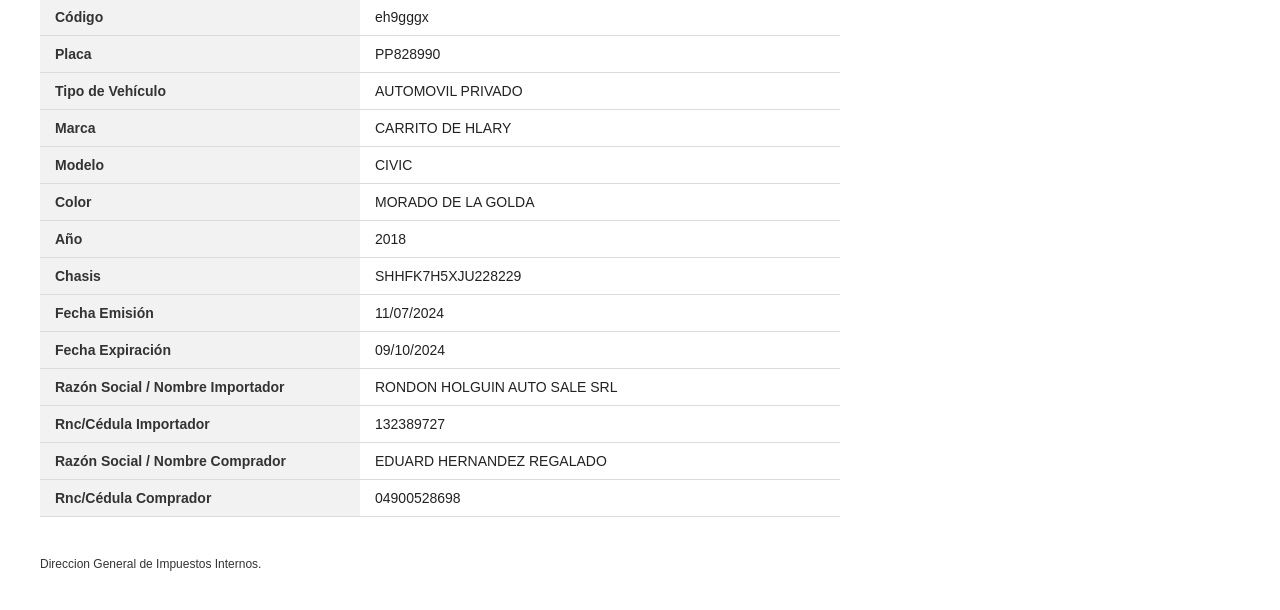
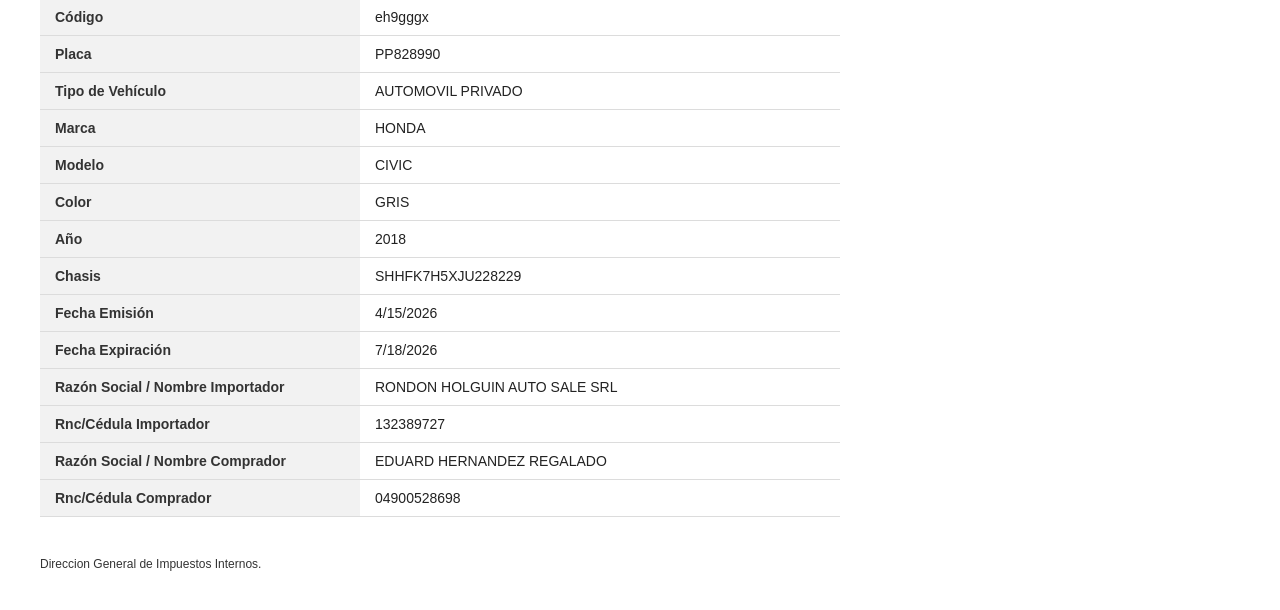
Before and after one commit to LucasWild5456/https-dgii..gov.do-, a plain HTML site: page index.html in a window 1280 px wide. Shown: the part 116-726 px from the top of the page. Drawn offline with Linux system fonts and the light colour scheme.

Commit message:
Add files via upload

```diff
--- a/index.html
+++ b/index.html
@@ -32,7 +32,7 @@
                 </tr>
                 <tr>
                     <td class="etiqueta">Marca</td>
-                    <td>CARRITO DE HLARY</td>
+                    <td>HONDA</td>
                 </tr>
                 <tr>
                     <td class="etiqueta">Modelo</td>
@@ -40,7 +40,7 @@
                 </tr>
                 <tr>
                     <td class="etiqueta">Color</td>
-                    <td>MORADO DE LA GOLDA</td>
+                    <td>GRIS</td>
                 </tr>
                 <tr>
                     <td class="etiqueta">Año</td>
@@ -52,11 +52,11 @@
                 </tr>
                 <tr>
                     <td class="etiqueta">Fecha Emisión</td>
-                    <td>11/07/2024</td>
+                    <td>4/15/2026</td>
                 </tr>
                 <tr>
                     <td class="etiqueta">Fecha Expiración</td>
-                    <td>09/10/2024</td>
+                    <td>7/18/2026</td>
                 </tr>
                 <tr>
                     <td class="etiqueta">Razón Social / Nombre Importador</td>
```
